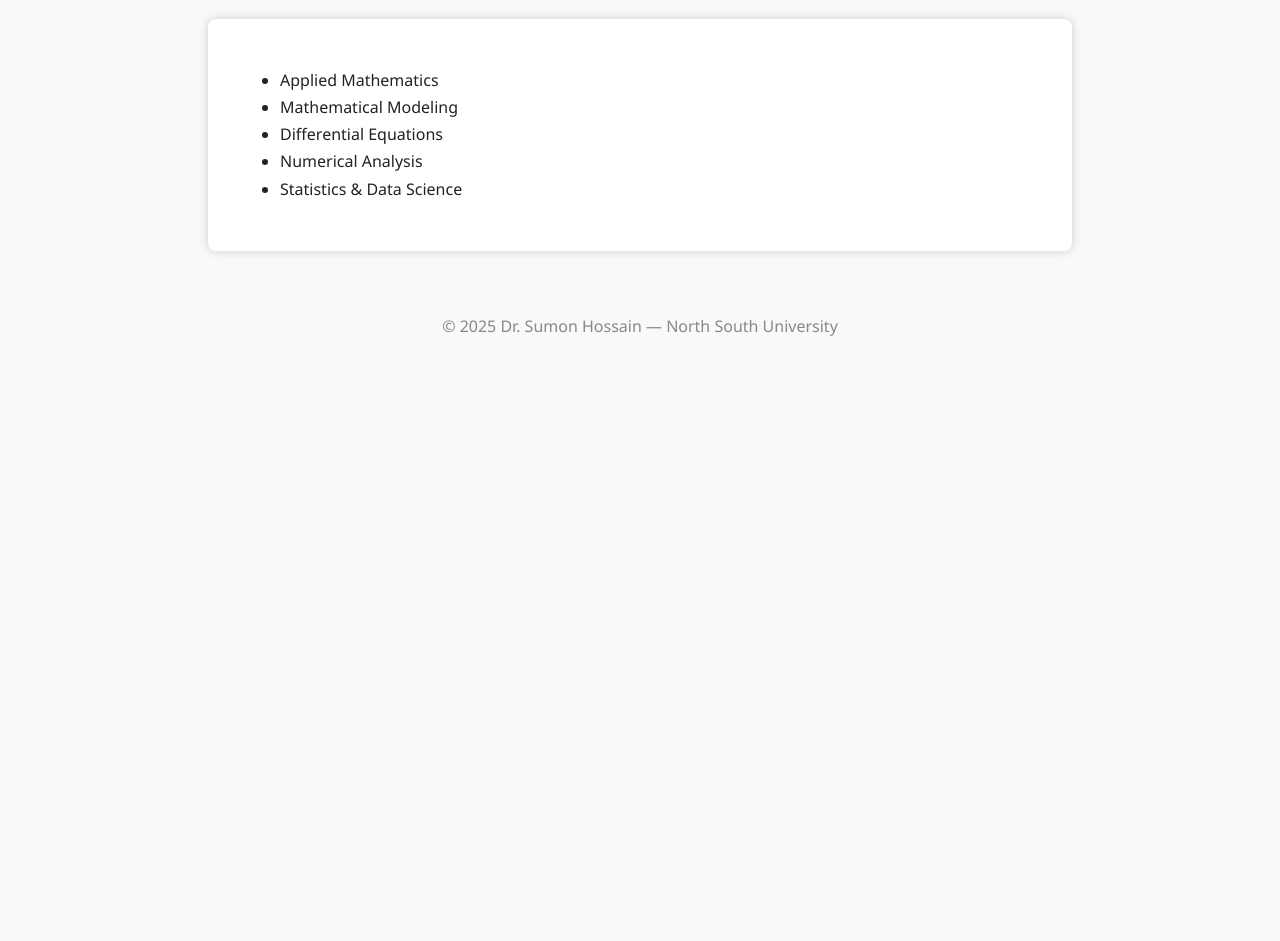
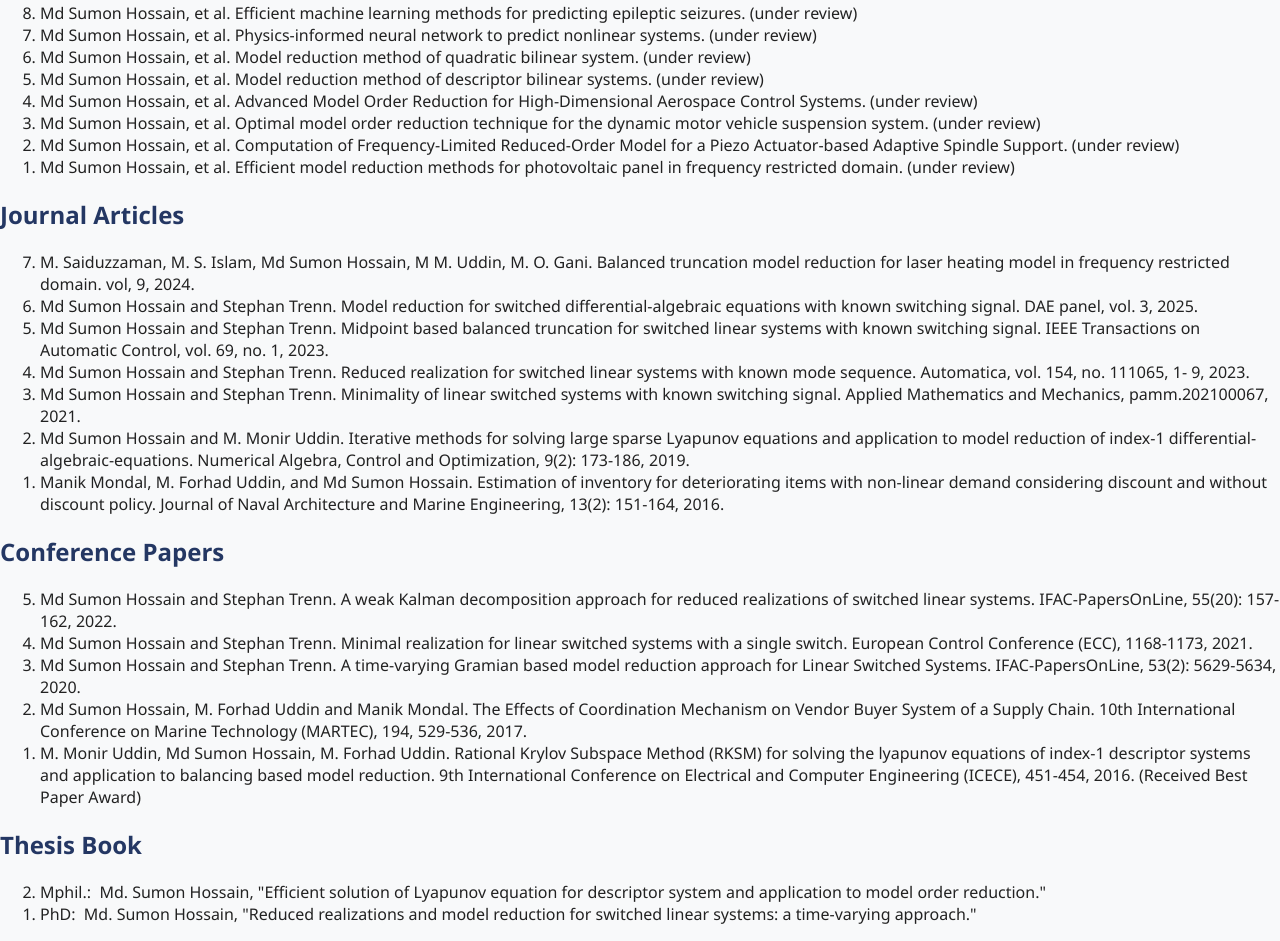
Before and after one commit to sumonhossain25/sumonhossain25.github.io, a plain HTML site: page research.html in a window 1280 px wide. Shown: the part 185-1126 px from the top of the page. Before the commit the page ends 800 px from the top, so only its background shows below. Drawn offline with Linux system fonts and the light colour scheme.

Commit message:
Update research.html

```diff
--- a/research.html
+++ b/research.html
@@ -7,30 +7,55 @@
   <link rel="stylesheet" href="style.css">
 </head>
 <body>
-  <header>
-    <h1>Research Interests</h1>
-  </header>
+    <div class="nav-bar">
         <nav>
             <a href="index.html">Home</a>
             <a href="research.html">Research Interests</a>
-    <a href="publications.html">Publications</a>
+            <a href="publications.html" class="active">Publications</a>
             <a href="projects.html">Projects</a>
             <a href="contact.html">Contact</a>
         </nav>
-  <main>
-    <section>
-      <ul>
-        <li>Applied Mathematics</li>
-        <li>Mathematical Modeling</li>
-        <li>Differential Equations</li>
-        <li>Numerical Analysis</li>
-        <li>Statistics & Data Science</li>
-        <!-- Add more as needed -->
-      </ul>
-    </section>
-  </main>
-  <footer>
-    &copy; 2025 Dr. Sumon Hossain &mdash; North South University
-  </footer>
+    </div>
+    <div class="section-container">
+        <h1>Publications</h1>
+
+        <h2>Submitted Papers</h2>
+        <ol reversed>
+            <li>Md Sumon Hossain, et al. Efficient machine learning methods for predicting epileptic seizures. <span class="note">(under review)</span></li>
+            <li>Md Sumon Hossain, et al. Physics-informed neural network to predict nonlinear systems. <span class="note">(under review)</span></li>
+            <li>Md Sumon Hossain, et al. Model reduction method of quadratic bilinear system. <span class="note">(under review)</span></li>
+            <li>Md Sumon Hossain, et al. Model reduction method of descriptor bilinear systems. <span class="note">(under review)</span></li>
+            <li>Md Sumon Hossain, et al. Advanced Model Order Reduction for High-Dimensional Aerospace Control Systems. <span class="note">(under review)</span></li>
+            <li>Md Sumon Hossain, et al. Optimal model order reduction technique for the dynamic motor vehicle suspension system. <span class="note">(under review)</span></li>
+            <li>Md Sumon Hossain, et al. Computation of Frequency-Limited Reduced-Order Model for a Piezo Actuator-based Adaptive Spindle Support. <span class="note">(under review)</span></li>
+            <li>Md Sumon Hossain, et al. Efficient model reduction methods for photovoltaic panel in frequency restricted domain. <span class="note">(under review)</span></li>
+        </ol>
+
+        <h2>Journal Articles</h2>
+        <ol reversed>
+            <li>M. Saiduzzaman, M. S. Islam, Md Sumon Hossain, M M. Uddin, M. O. Gani. Balanced truncation model reduction for laser heating model in frequency restricted domain. vol, 9, 2024.</li>
+            <li>Md Sumon Hossain and Stephan Trenn. Model reduction for switched differential-algebraic equations with known switching signal. DAE panel, vol. 3, 2025.</li>
+            <li>Md Sumon Hossain and Stephan Trenn. Midpoint based balanced truncation for switched linear systems with known switching signal. IEEE Transactions on Automatic Control, vol. 69, no. 1, 2023.</li>
+            <li>Md Sumon Hossain and Stephan Trenn. Reduced realization for switched linear systems with known mode sequence. Automatica, vol. 154, no. 111065, 1- 9, 2023.</li>
+            <li>Md Sumon Hossain and Stephan Trenn. Minimality of linear switched systems with known switching signal. Applied Mathematics and Mechanics, pamm.202100067, 2021.</li>
+            <li>Md Sumon Hossain and M. Monir Uddin. Iterative methods for solving large sparse Lyapunov equations and application to model reduction of index-1 differential-algebraic-equations. Numerical Algebra, Control and Optimization, 9(2): 173-186, 2019.</li>
+            <li>Manik Mondal, M. Forhad Uddin, and Md Sumon Hossain. Estimation of inventory for deteriorating items with non-linear demand considering discount and without discount policy. Journal of Naval Architecture and Marine Engineering, 13(2): 151-164, 2016.</li>
+        </ol>
+
+        <h2>Conference Papers</h2>
+        <ol reversed>
+            <li>Md Sumon Hossain and Stephan Trenn. A weak Kalman decomposition approach for reduced realizations of switched linear systems. IFAC-PapersOnLine, 55(20): 157-162, 2022.</li>
+            <li>Md Sumon Hossain and Stephan Trenn. Minimal realization for linear switched systems with a single switch. European Control Conference (ECC), 1168-1173, 2021.</li>
+            <li>Md Sumon Hossain and Stephan Trenn. A time-varying Gramian based model reduction approach for Linear Switched Systems. IFAC-PapersOnLine, 53(2): 5629-5634, 2020.</li>
+            <li>Md Sumon Hossain, M. Forhad Uddin and Manik Mondal. The Effects of Coordination Mechanism on Vendor Buyer System of a Supply Chain. 10th International Conference on Marine Technology (MARTEC), 194, 529-536, 2017.</li>
+            <li>M. Monir Uddin, Md Sumon Hossain, M. Forhad Uddin. Rational Krylov Subspace Method (RKSM) for solving the lyapunov equations of index-1 descriptor systems and application to balancing based model reduction. 9th International Conference on Electrical and Computer Engineering (ICECE), 451-454, 2016. <span class="note">(Received Best Paper Award)</span></li>
+        </ol>
+
+        <h2>Thesis Book</h2>
+        <ol reversed>
+            <li>Mphil.:  Md. Sumon Hossain, "Efficient solution of Lyapunov equation for descriptor system and application to model order reduction."</li>
+            <li>PhD:  Md. Sumon Hossain, "Reduced realizations and model reduction for switched linear systems: a time-varying approach."</li>
+        </ol>
+    </div>
 </body>
 </html>
```
Lines whose indentation alone changed are shown as unchanged.
